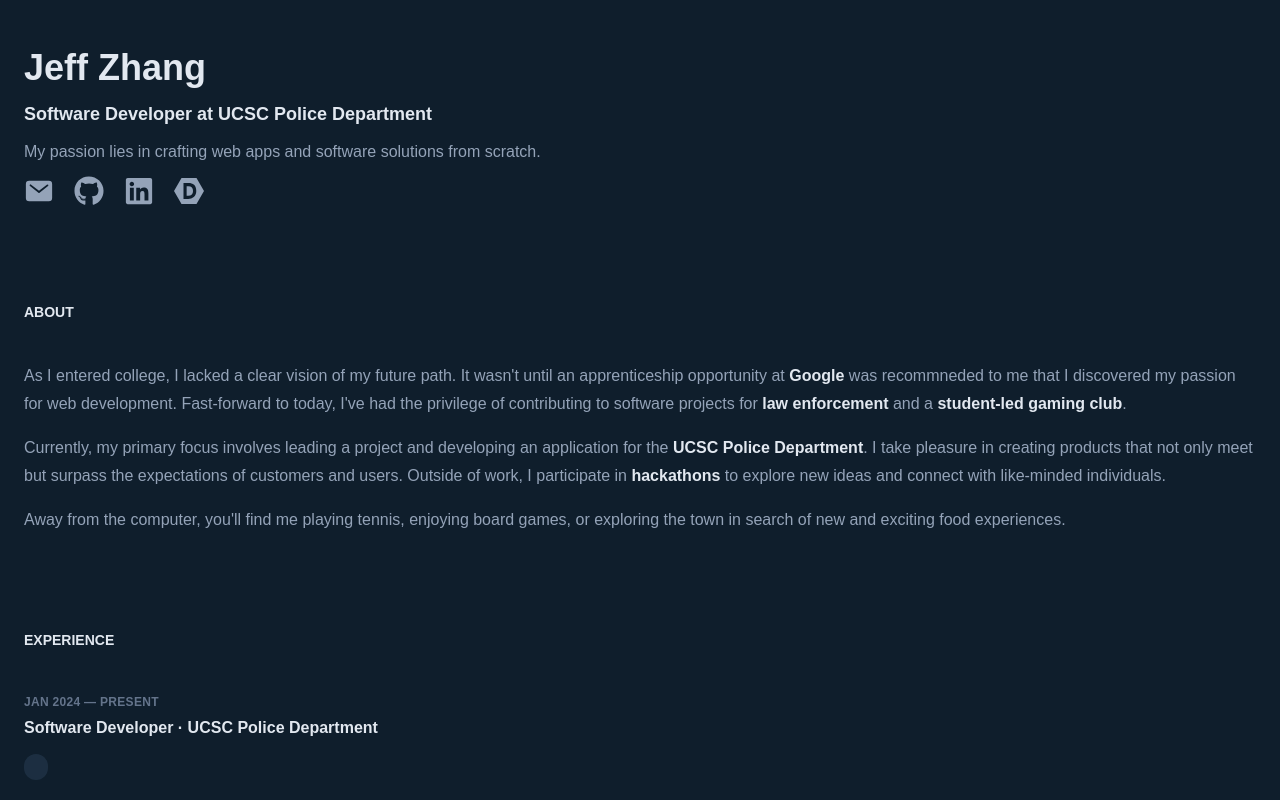
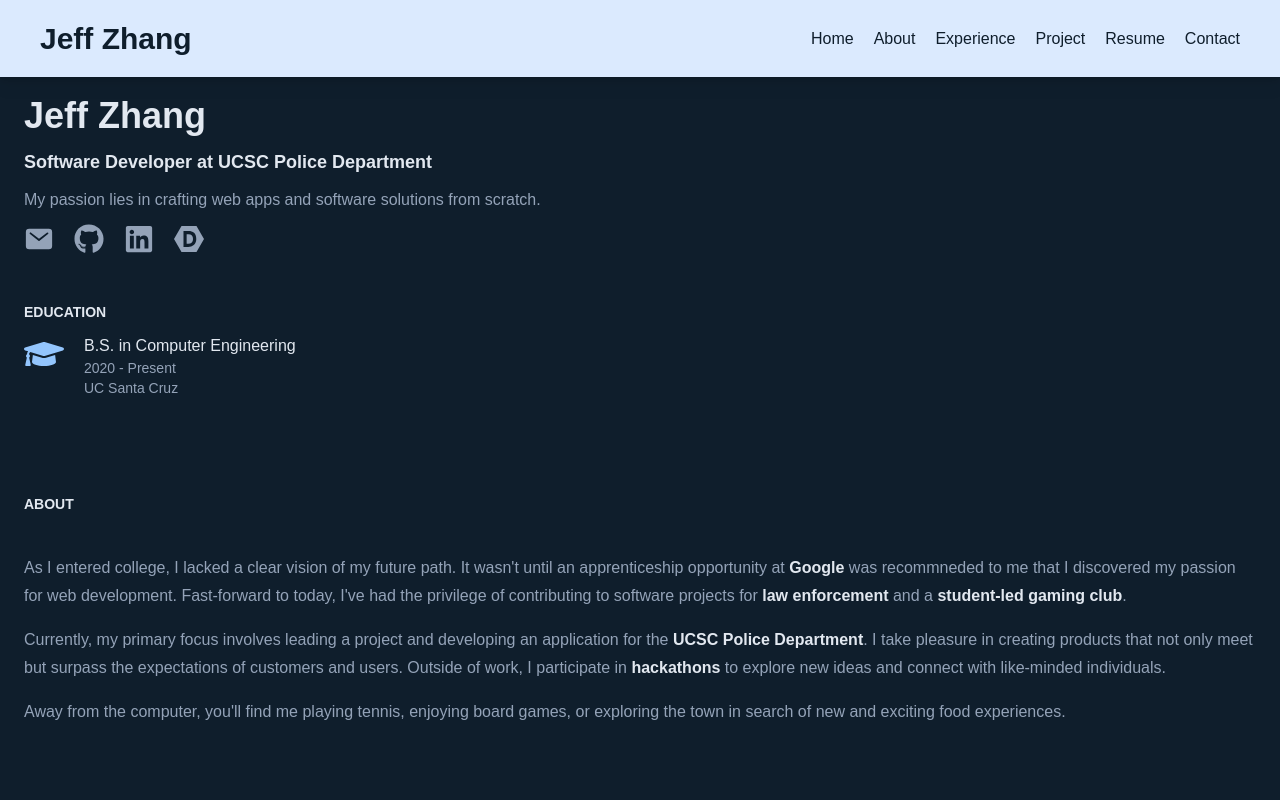
Before and after one commit to Jeffuz/Personal-Portfolio, a React (Create React App) app: page / in a window 1280 px wide. Shown: the top 800 px of the page. Built offline with nearby package versions, Linux system fonts and the light colour scheme.

Commit message:
setup navbar and routing

```diff
--- a/package.json
+++ b/package.json
@@ -15,6 +15,7 @@
     "react-pdf": "^7.4.0",
     "react-router-dom": "^6.14.2",
     "react-scripts": "5.0.1",
+    "react-scroll": "^1.9.0",
     "react-type-animation": "^3.1.0",
     "react-vertical-timeline-component": "^3.6.0",
     "web-vitals": "^2.1.4"
--- a/src/App.js
+++ b/src/App.js
@@ -1,17 +1,18 @@
 import './App.css';
 import React from 'react';
-import Me from './components/me';
-import About from './components/about';
-import Experience from './components/experience';
-import Projects from './components/projects';
+import Navbar from './components/navbar';
+import { HashRouter, Routes, Route } from 'react-router-dom';
+import Home from './pages/home';
 
 function App() {
   return (
     <>
-      <div className='app_module_format mt-12'><Me/></div>
-      <div className='app_module_format'><About/></div>
-      <div className='app_module_format'><Experience/></div>
-      <div className='app_module_format'><Projects/></div>
+      <HashRouter>
+        <Navbar />
+        <Routes>
+          <Route path="/" element={<Home />}/>
+        </Routes>
+      </HashRouter>
     </>
   );
 }
--- /dev/null
+++ b/src/components/contact.jsx
@@ -0,0 +1,12 @@
+import React from 'react'
+
+const Contact = () => {
+    return (
+        <div className='-mt-12'>
+            <div id='contact_header' className='header'>Contact</div>
+            <div className='text-slate-400 leading-7 text-md'>jeffzhang0049@gmail.com</div>
+        </div>
+    )
+}
+
+export default Contact
--- a/src/components/experience.jsx
+++ b/src/components/experience.jsx
@@ -1,4 +1,5 @@
 import React from 'react'
+import { FaExternalLinkAlt } from "react-icons/fa";
 
 const Experience = () => {
 
@@ -16,8 +17,8 @@ const Experience = () => {
       "jobRole": "Software Developer",
       "companyName": "UCSC Police Department",
       "link": "https://police.ucsc.edu/",
-      "content": "",
-      "tools": [""]
+      "content": "Lead the implementation of an RFID inventory system, managing the deployment of tags, readers, and customized software to optimize future asset tracking and operational efficiency.",
+      "tools": ["IoT"]
     },
     {
       "startTime": "SEP 2023",
@@ -76,7 +77,10 @@ const Experience = () => {
         </div>
       ))}
       <div className='font-semibold text-slate-200 hover:text-blue-300 duration-300'>
-        <a href='resume.pdf' target='_blank'>View Full Résumé</a>
+        <a href='resume.pdf' target='_blank' className='flex gap-3 items-center'>
+          <div>View Full Résumé</div>
+          <FaExternalLinkAlt size={16} />
+        </a>
       </div>
     </div>
   )
--- a/src/components/me.jsx
+++ b/src/components/me.jsx
@@ -2,10 +2,11 @@ import React from 'react'
 import { FaGithub, FaLinkedin } from "react-icons/fa";
 import { IoMail } from "react-icons/io5";
 import { SiDevpost } from "react-icons/si";
+import { FaGraduationCap } from "react-icons/fa";
 
 const Me = () => {
   return (
-    <div className='flex flex-col gap-3 w-[60%]'>
+    <div id='home_header' className='flex flex-col gap-3 w-[60%]'>
       {/* Name */}
       <div id='user_name' className='text-4xl font-bold text-slate-200'>Jeff Zhang</div>
       {/* Current Position */}
@@ -27,6 +28,15 @@ const Me = () => {
           <SiDevpost size={30} className='me_social_media_icons' />
         </a>
       </div>
+      <div id='about_header' className='text-slate-200 font-semibold text-sm uppercase mt-9'>Education</div>
+      <div id='user_education' className='flex'>
+        <FaGraduationCap size={40} className='mr-5 text-blue-300'/>
+        <div className='flex flex-col '>
+          <span className='text-slate-200 text-md font-medium'>B.S. in Computer Engineering</span>
+          <span className='text-slate-400 text-sm font-medium'>2020 - Present</span>
+          <span className='text-slate-400 text-sm font-medium'>UC Santa Cruz</span>
+        </div>
+      </div>
     </div>
   )
 }
--- /dev/null
+++ b/src/components/navbar.jsx
@@ -0,0 +1,95 @@
+import React, { useState } from 'react';
+import { Link } from 'react-router-dom';
+import { Link as ScrollLink } from 'react-scroll';
+import { LuMenu } from "react-icons/lu";
+
+const Navbar = () => {
+    let [open, setOpen] = useState(false);
+    return (
+        <nav className="bg-blue-100 drop-shadow-lg fixed w-full top-0">
+            <div className="bg-blue-100 max-w-7xl mx-auto flex lg:flex-row flex-col lg:justify-between lg:items-center lg:px-10 lg:my-0 lg:py-4 py-2">
+                <Link to="/" className="text-[#0f1e2c] font-semibold flex flex-row lg:mx-0 mx-auto">
+                    <div className="md:text-[30px] text-[24px]">
+                        <ScrollLink
+                            to="home_header"
+                            smooth={true}
+                            duration={500}
+                            offset={-120}
+                            spy={true}
+                            activeClass='active'
+                        >
+                            Jeff Zhang
+                        </ScrollLink></div>
+                </Link>
+                <div onClick={() => setOpen(!open)} className='absolute top-4 left-4 cursor-pointer lg:hidden'>
+                    <LuMenu className='text-[24px]' />
+                </div>
+                <div className={` text-[#0f1e2c] font-medium
+        flex lg:flex-row flex-col lg:space-x-5 lg:space-y-0 space-y-7 lg:py-0 pt-10 pb-6 lg:pl-0 pl-8
+        absolute lg:static bg-blue-100 lg:z-auto z-[-1] left-0 lg:w-auto w-full
+        transition-all duration-500 ${open ? 'top-6 opacity-100' : 'top-[-400px]'} lg:opacity-100`}>
+                    <ScrollLink
+                        onClick={() => setOpen(!open)}
+                        to="home_header"
+                        smooth={true}
+                        duration={500}
+                        offset={-120}
+                        spy={true}
+                        activeClass='active'
+                    >
+                        Home
+                    </ScrollLink>
+                    <ScrollLink
+                        onClick={() => setOpen(!open)}
+                        to="about_header"
+                        smooth={true}
+                        duration={500}
+                        offset={-120}
+                        spy={true}
+                        activeClass='active'
+                    >
+                        About
+                    </ScrollLink>
+                    <ScrollLink
+                        onClick={() => setOpen(!open)}
+                        to="experience_header"
+                        smooth={true}
+                        duration={500}
+                        offset={-120}
+                        spy={true}
+                        activeClass='active'
+                    >
+                        Experience
+                    </ScrollLink>
+                    <ScrollLink
+                        onClick={() => setOpen(!open)}
+                        to="project_header"
+                        smooth={true}
+                        duration={500}
+                        offset={-200}
+                        spy={true}
+                        activeClass='active'
+                    >
+                        Project
+                    </ScrollLink>
+                    <a onClick={() => setOpen(!open)} href='resume.pdf' target="_blank">
+                        Resume
+                    </a>
+                    <ScrollLink
+                        onClick={() => setOpen(!open)}
+                        to="contact_header"
+                        smooth={true}
+                        duration={500}
+                        offset={-200}
+                        spy={true}
+                        activeClass='active'
+                    >
+                        Contact
+                    </ScrollLink>
+                </div>
+            </div>
+        </nav>
+    );
+};
+
+export default Navbar;
--- a/src/components/projects.jsx
+++ b/src/components/projects.jsx
@@ -1,4 +1,3 @@
-import { px } from 'framer-motion'
 import React from 'react'
 
 // "projTitle": "",
--- a/src/index.css
+++ b/src/index.css
@@ -6,6 +6,23 @@ body {
   background-color: #0f1e2c;
 }
 
+/* Highlight Text */
+::-moz-selection {
+  @apply bg-blue-300;
+}
+::-webkit-selection {
+  @apply bg-blue-300;
+}
+::selection {
+  @apply bg-blue-300;
+}
+
+/* Scroll Bar */
+::-webkit-scrollbar {
+  display: none;
+}
+
+/* Font */
 :root {
   font-family: Inter, sans-serif;
   font-feature-settings: 'liga' 1, 'calt' 1; /* fix for Chrome */
@@ -14,6 +31,7 @@ body {
   :root { font-family: InterVariable, sans-serif; }
 }
 
+/* Classes */
 .me_social_media_icons {
   @apply text-slate-400 hover:text-slate-200 duration-200;
 }
@@ -33,3 +51,7 @@ body {
 .header {
   @apply text-slate-200 font-semibold text-sm mb-10 uppercase;
 }
+
+.built_highlight{
+  @apply font-medium text-slate-400 hover:text-blue-300 duration-300;
+}
--- /dev/null
+++ b/src/pages/home.js
@@ -0,0 +1,20 @@
+import React from 'react'
+import Me from '../components/me'
+import About from '../components/about'
+import Experience from '../components/experience'
+import Projects from '../components/projects'
+import Contact from '../components/contact'
+
+const Home = () => {
+    return (
+        <>
+            <div className='app_module_format mt-24'><Me /></div>
+            <div className='app_module_format'><About /></div>
+            <div className='app_module_format'><Experience /></div>
+            <div className='app_module_format'><Projects /></div>
+            <div className='app_module_format'><Contact/></div>
+        </>
+    )
+}
+
+export default Home
```
Also changed, not shown: 2 other files (tests, documents, lock files or other folders).
